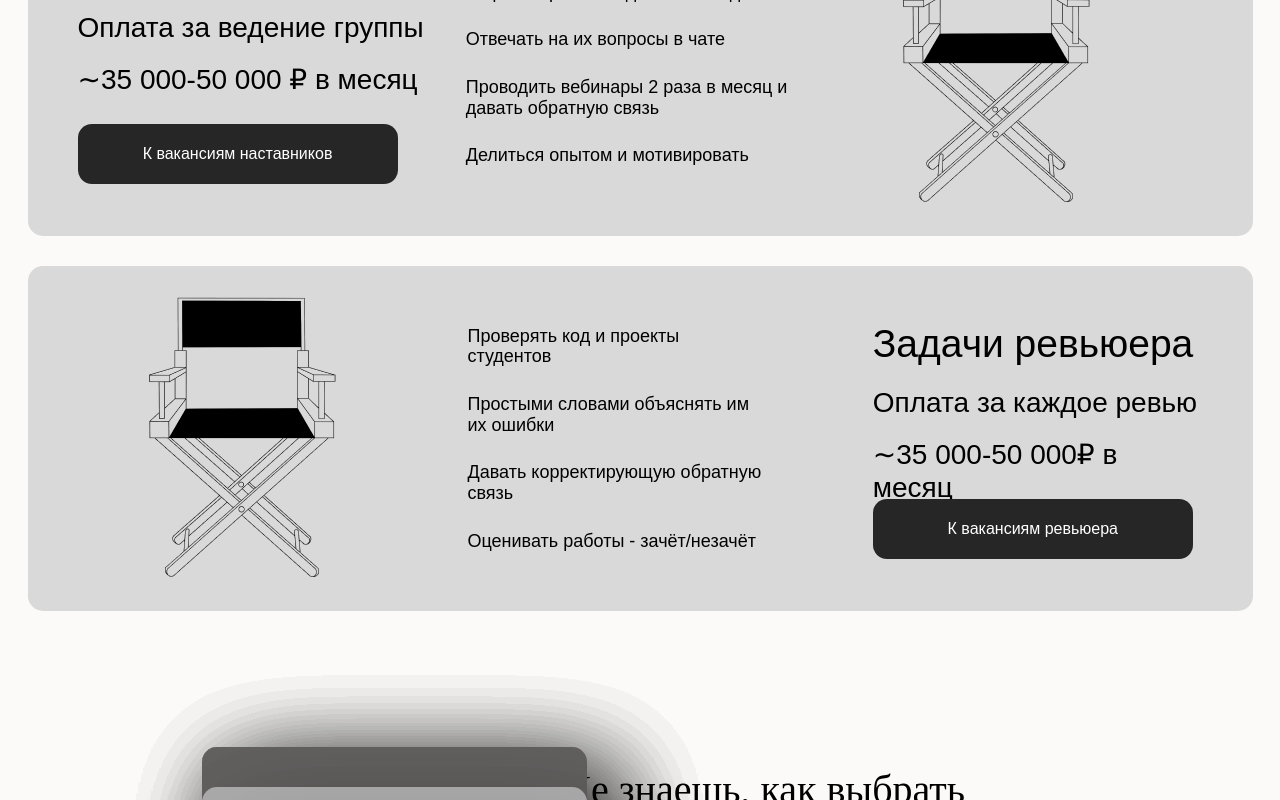
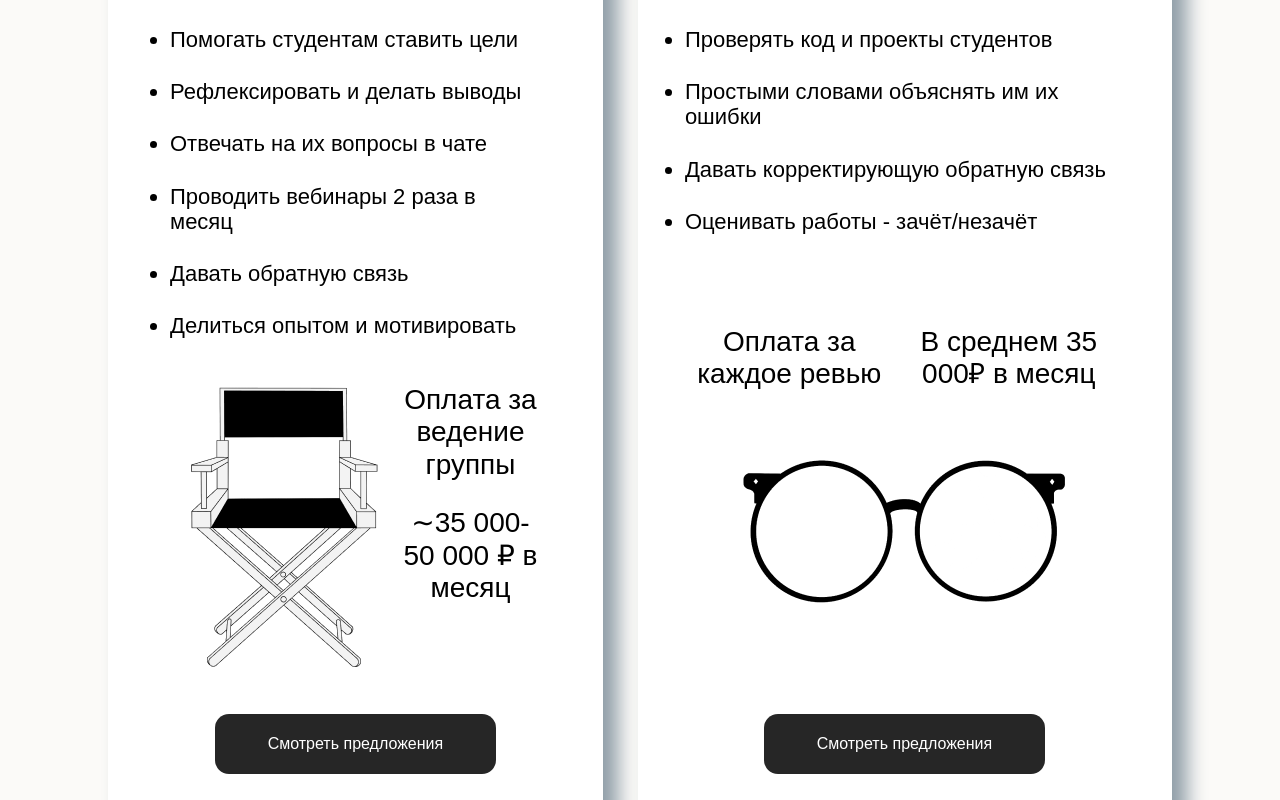
Before and after one commit to NurgaleevaDi/hr-landing, a React (Create React App) app: page / in a window 1280 px wide. Shown: the part 840-1640 px from the top of the page. Built offline with nearby package versions, Linux system fonts and the light colour scheme; no server answers.

Commit message:
tasks fix final

```diff
--- a/src/components/Tasks/Tasks.css
+++ b/src/components/Tasks/Tasks.css
@@ -1,41 +1,57 @@
 .tasks {
-  max-width: 1225px;
   margin: auto;
+  display: flex;
+  justify-content: center;
+  margin-left: 108px;
+  margin-right: 108px;
+  margin-bottom: 125px;
 }
 
 .tasks__container {
-  box-sizing: border-box;
+  /* box-sizing: border-box;
   margin: auto;
   margin-bottom: 30px;
   align-items: center;
   width: 100%;
   min-height: 345px;
   background-color: #D9D9D9;
+  border-radius: 15px; */
+  background: #FFFFFF;
   border-radius: 15px;
-  display: grid;
+  max-width: 595px;
+  box-sizing: border-box;
+  box-shadow: 15px 15px 20px #8F9DA7;
+  box-shadow: -15px -15px 20px #8F9DA7 0;
+  display: flex;
+  flex-direction: column;
 
 }
 
 .tasks__container_first{
-  grid-template-columns: repeat(3, auto);
+  /* grid-template-columns: repeat(3, auto);
   grid-template-rows: 180px 1fr;
-  grid-template-areas:
-  "info list img"
-  "button list img";
+  grid-template-areas: */
+  /* "info list img"
+  "button list img"; */
   /* column-gap: 55px; */
-  padding-left: 50px;
-  padding-right: 100px;
+  margin-right: 35px;
+  padding-left: 62px;
+  padding-right: 62px;
+  /* padding-left: 50px;
+  padding-right: 100px; */
 }
 
 .tasks__container_second{
-  grid-template-columns: repeat(3, auto);
+  /* grid-template-columns: repeat(3, auto);
   grid-template-rows: 180px 1fr;
   grid-template-areas:
   "img list info"
   "img list button";
   column-gap: 110px;
   padding-right: 50px;
-  padding-left: 100px;
+  padding-left: 100px; */
+  padding-left: 47px;
+  padding-right: 48px;
 }
 
 .tasks__image {
@@ -45,13 +61,28 @@
 
 .tasks__info {
   margin: auto 0;
-  grid-area: info;
+  margin-bottom: 40px;
+  display: flex;
+}
+
+.tasks__info_second {
+  flex-direction: column;
+  align-items: center;
+}
+
+.tasks__text-block {
+  display: flex;
+  flex-direction: column;
+}
+
+.tasks__text-block_second {
+  flex-direction: row;
 }
 
 .tasks__title {
-  margin: 0;
-  margin-bottom: 20px;
-  margin-top: 55px;
+  margin: 0 auto;
+  margin-bottom: 30px;
+  margin-top: 60px;
   font-style: normal;
   font-weight: 400;
   font-size: 39px;
@@ -60,26 +91,25 @@
 
 .tasks__text {
   margin: 0;
-  margin-bottom: 20px;
+  margin-bottom: 25px;
   font-style: normal;
   font-weight: 400;
   font-size: 28px;
   line-height: 1.17;
+  text-align: center;
 }
 
 .tasks__list {
-  margin: auto 0;
-  padding: 0;
-  grid-area: list;
+margin: 0 auto;
+  margin-bottom: 45px;
 }
 
 .tasks__item {
-  list-style: none;
+  list-style-type: disc;
   font-style: normal;
   font-weight: 400;
-  font-size: 18px;
+  font-size: 22px;
   line-height: 1.15;
-  max-width: 375px;
   margin-bottom: 27px;
 }
 
@@ -88,12 +118,15 @@
 }
 
 .tasks__button {
+  margin: auto;
+  margin-bottom: 50px;
   border: none;
   background-color: #262626;
   border-radius: 14px;
   min-height: 60px;
-  max-width: 320px;
-  grid-area: button;
+  padding-left: 53px;
+  padding-right: 53px;
+  /* max-width: 320px; */
 }
 
 .tasks__link {
@@ -103,6 +136,10 @@
   font-weight: 500;
   font-size: 16px;
   line-height: 1.25;
+}
+
+.tasks__image_second {
+  width: 349px;
 }
 
 @media screen and (max-width: 460px) {
@@ -123,6 +160,8 @@
     margin-bottom: 15px;
   }
 
+
+
   .tasks__info {
     margin: 0;
     width: 100%;
@@ -135,7 +174,7 @@
   }
 
   .tasks__text {
-    font-size: 20px;
+    font-size: 28px;
     margin-bottom: 15px;
   }
 
--- a/src/components/Tasks/Tasks.js
+++ b/src/components/Tasks/Tasks.js
@@ -1,39 +1,46 @@
 /* eslint-disable react/prop-types */
 import React from 'react';
 import chair from './images/chair.png';
+import glasses from './images/glasses.png';
 
 function Tasks({ componentRef }) {
   return (
     <section className="tasks" ref={componentRef}>
       <div className="tasks__container tasks__container_first">
-        <div className="tasks__info">
-          <h2 className="tasks__title">Задачи наставника</h2>
-          <p className="tasks__text">Оплата за ведение группы</p>
-          <p className="tasks__text">&sim;35 000-50 000 &#8381; в месяц</p>
-        </div>
+        <h2 className="tasks__title">Задачи наставника</h2>
         <ul className='tasks__list list'>
-          <li className="tasks__item">Помогать студентам ставить цели, Рефлексировать и делать выводы</li>
+          <li className="tasks__item">Помогать студентам ставить цели</li>
+          <li className="tasks__item">Рефлексировать и делать выводы</li>
           <li className="tasks__item">Отвечать на их вопросы в чате</li>
-          <li className="tasks__item">Проводить вебинары 2 раза в месяц и давать обратную связь</li>
+          <li className="tasks__item">Проводить вебинары 2 раза в месяц</li>
+          <li className="tasks__item">Давать обратную связь</li>
           <li className="tasks__item">Делиться опытом и мотивировать</li>
         </ul>
-        <img className='tasks__image' src={chair} alt="Изображение кресла режиссера"></img>
-        <button type="button" className="tasks__button button"><a className="tasks__link" href="#">К вакансиям наставников</a></button>
+        <div className="tasks__info">
+          <img className='tasks__image' src={chair} alt="Изображение кресла режиссера"></img>
+          <div className="tasks__text-block">
+            <p className="tasks__text">Оплата за ведение группы</p>
+            <p className="tasks__text">&sim;35 000-50 000 &#8381; в месяц</p>
+          </div>
+        </div>
+        <button type="button" className="tasks__button button"><a className="tasks__link" href="#">Смотреть предложения</a></button>
       </div>
       <div className="tasks__container tasks__container_second">
-        <div className="tasks__info">
-          <h2 className="tasks__title">Задачи ревьюера</h2>
-          <p className="tasks__text">Оплата за каждое ревью</p>
-          <p className="tasks__text">&sim;35 000-50 000&#8381; в месяц</p>
-        </div>
+        <h2 className="tasks__title">Задачи ревьюера</h2>
         <ul className="tasks__list list">
           <li className="tasks__item">Проверять код и проекты студентов</li>
           <li className="tasks__item">Простыми словами объяснять им их ошибки</li>
           <li className="tasks__item">Давать корректирующую обратную связь</li>
           <li className="tasks__item">Оценивать работы - зачёт/незачёт</li>
         </ul>
-        <img className='tasks__image' src={chair} alt="Изображение кресла режиссера"></img>
-        <button type="button" className="tasks__button button"><a className="tasks__link" href="#">К вакансиям ревьюера</a></button>
+        <div className="tasks__info tasks__info_second">
+          <div className="tasks__text-block tasks__text-block_second">
+            <p className="tasks__text">Оплата за каждое&nbsp;ревью</p>
+            <p className="tasks__text">В среднем 35 000&#8381; в месяц</p>
+          </div>
+          <img className='tasks__image tasks__image_second' src={glasses} alt="Очки"></img>
+        </div>
+        <button type="button" className="tasks__button button"><a className="tasks__link" href="#">Смотреть предложения</a></button>
       </div>
 
     </section>
```
Also changed, not shown: src/components/Tasks/images/chair.png, src/components/Tasks/images/glasses.png (added).
